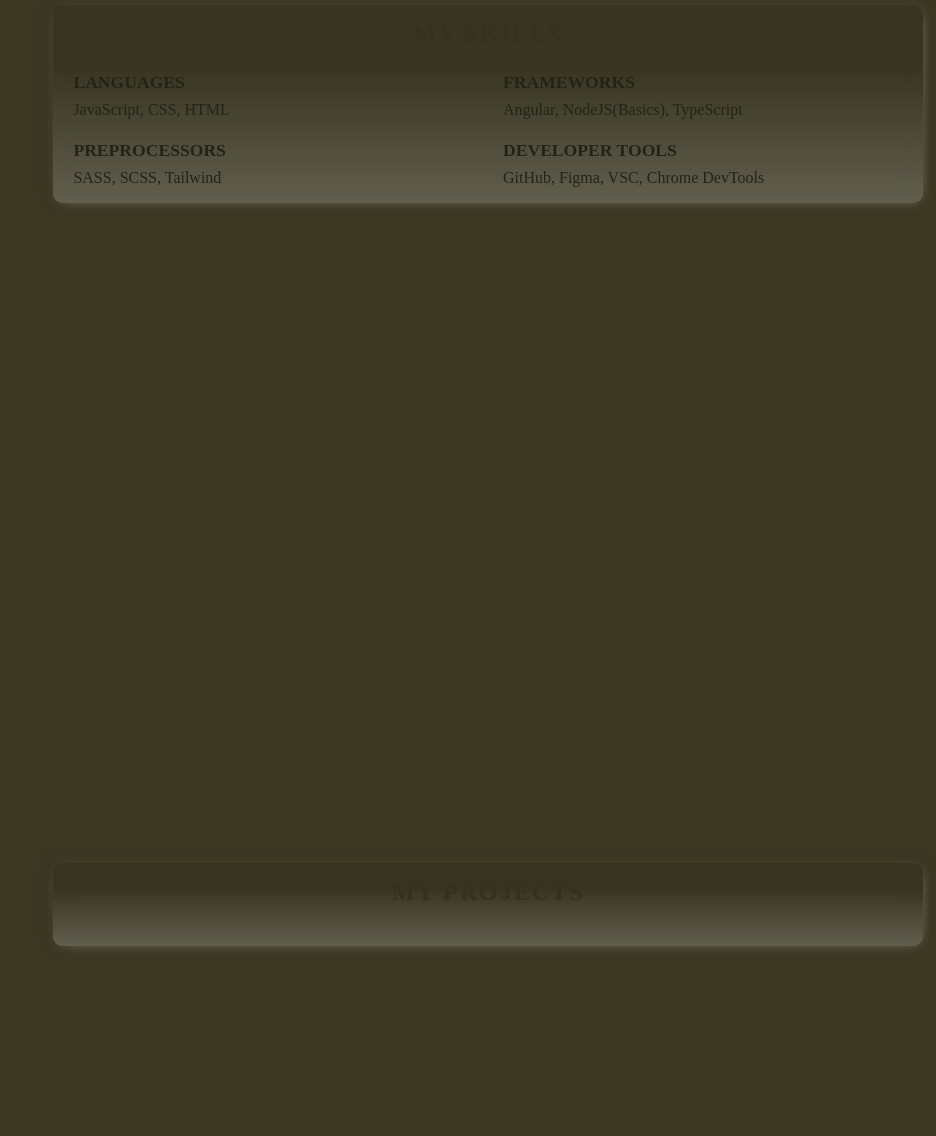
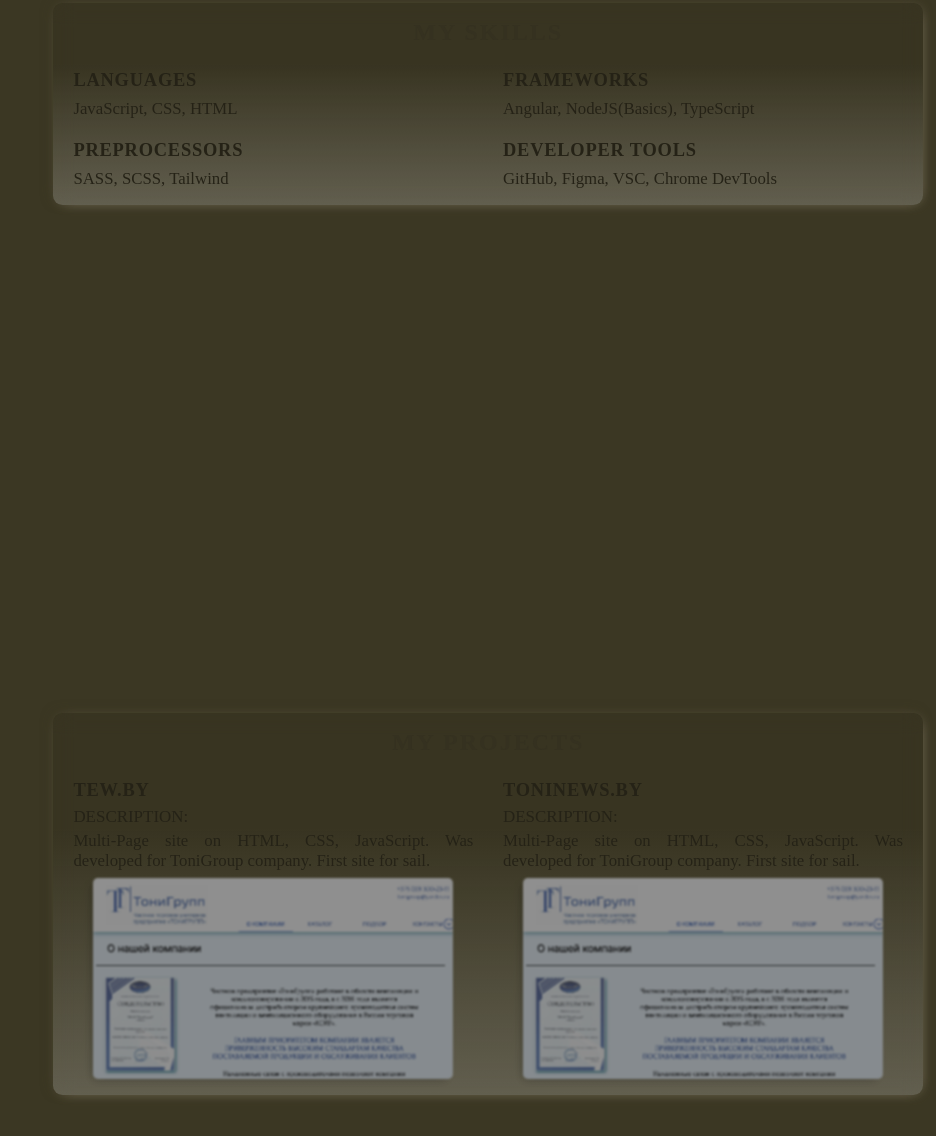
Before and after one commit to antonfiluta/CV-2025, a plain HTML site: page index.html in a window 1280 px wide. Shown: the part 1096-2232 px from the top of the page, without its empty margins (344-1280 px from the left). Drawn offline with Linux system fonts and the light colour scheme.

Commit message:
feat: fixes

```diff
--- a/index.html
+++ b/index.html
@@ -34,7 +34,7 @@
                 <h2 class="content__title">About Me</h2>
                 <div class="content__flex">
                     <div class="content__chunk">
-                        <h3 class="content__subtitle">Education</h3>
+                        <h3 class="content__subtitle1">Education</h3>
                         <p class="content__text">In 2024, I proudly graduated from high school with a gold medal. Now, I
                             am a student at the BSUIR.</p>
                         <p class="content__text">Also recently I earned a certificate for successfully completing the
@@ -44,7 +44,7 @@
                             I’m thrilled to continue improving!</p>
                     </div>
                     <div class="content__chunk">
-                        <h3 class="content__subtitle">Experience</h3>
+                        <h3 class="content__subtitle1">Experience</h3>
                         <p class="content__text">At 16, I took my first big step into the world of web development by
                             selling my first multi-page website tew.by. By 17, I sold my second website on Angular, news.tonigroup.by.</p>
                         <p class="content__text">In between these projects, I took on many others to
@@ -52,7 +52,7 @@
                             can check out the My Projects tab.</p>
                     </div>
                     <div class="content__chunk">
-                        <h3 class="content__subtitle">Goal</h3>
+                        <h3 class="content__subtitle1">Goal</h3>
                         <p class="content__text">My ultimate aim is to become a skilled Full Stack Developer and create
                             remarkable websites using modern technologies. I'm dedicated to this goal and continually
                             push myself to improve.</p>
@@ -60,7 +60,7 @@
                             tackle challenges on Codewars to sharpen my logical abilities.</p>
                     </div>
                     <div class="content__chunk">
-                        <h3 class="content__subtitle">Hobby</h3>
+                        <h3 class="content__subtitle1">Hobby</h3>
                         <p class="content__text">To be truly effective, it's essential to rest and recharge.</p>
                         <p class="content__text">So, I find joy in reading, I open up new worlds of knowledge and
                             fantastic adventures. Playing the guitar brings wonderful melodies into my life. And I am keen on sport, I like to keep my body fit.</p>
@@ -73,19 +73,19 @@
                 <h2 class="content__title">My Skills</h2>
                 <div class="content__flex">
                     <div class="content__chunk">
-                        <h3 class="content__subtitle">Languages</h3>
+                        <h3 class="content__subtitle1">Languages</h3>
                         <p class="content__text">JavaScript, CSS, HTML</p>
                     </div>
                     <div class="content__chunk">
-                        <h3 class="content__subtitle">frameworks</h3>
+                        <h3 class="content__subtitle1">frameworks</h3>
                         <p class="content__text">Angular, NodeJS(Basics), TypeScript</p>
                     </div>
                     <div class="content__chunk">
-                        <h3 class="content__subtitle">preprocessors</h3>
+                        <h3 class="content__subtitle1">preprocessors</h3>
                         <p class="content__text">SASS, SCSS, Tailwind</p>
                     </div>
                     <div class="content__chunk">
-                        <h3 class="content__subtitle">developer tools</h3>
+                        <h3 class="content__subtitle1">developer tools</h3>
                         <p class="content__text">GitHub, Figma, VSC, Chrome DevTools</p>
                     </div>
                 </div>
@@ -96,7 +96,20 @@
                 <h2 class="content__title">My projects</h2>
                 <div class="content__flex">
                     <div class="content__chunk">
-
+                        <h3 class="content__subtitle1">Tew.by</h3>
+                        <p class="content__subtitle2">Description:</p>
+                        <p class="content__text">Multi-Page site on HTML, CSS, JavaScript. Was developed for ToniGroup company. First site for sail.</p>
+                        <a class="project__img__box" href="https://tew.by/index.html">
+                            <img src="assets/images/photos/tew.png" alt="tew.by" class="project__img">
+                        </a>
+                    </div>
+                    <div class="content__chunk">
+                        <h3 class="content__subtitle1">Toninews.by</h3>
+                        <p class="content__subtitle2">Description:</p>
+                        <p class="content__text">Multi-Page site on HTML, CSS, JavaScript. Was developed for ToniGroup company. First site for sail.</p>
+                        <a class="project__img__box" href="https://tew.by/index.html">
+                            <img src="assets/images/photos/tew.png" alt="tew.by" class="project__img">
+                        </a>
                     </div>
                 </div>
             </div>
@@ -114,19 +127,19 @@
                             <span class="content__text">Email:</span>
                             <span class="content__text">antonfiluta2.0@mail.ru</span>
 
-                            <img src="assets/images/icons/instagram.png" alt="instagram" class="contact__img">
+                            <img src="assets/images/icons/insta.png" alt="instagram" class="contact__img" style="scale: 1.13">
                             <span class="content__text">Instagram:</span>
                             <span class="content__text">@anton.filuta</span>
 
-                            <img src="assets/images/icons/smartphone.png" alt="smartphone" class="contact__img">
+                            <img src="assets/images/icons/smartphone.png" alt="smartphone" class="contact__img" style="scale: 1.08">
                             <span class="content__text">Number:</span>
                             <span class="content__text">+375 (29) 927-77-75</span>
 
-                            <img src="assets/images/icons/discord.png" alt="discord" class="contact__img">
+                            <img src="assets/images/icons/discord.png" alt="discord" class="contact__img" style="scale: 1.15">
                             <span class="content__text">Discord:</span>
                             <span class="content__text">@antonfiluta</span>
 
-                            <img src="assets/images/icons/linkedin.png" alt="linkedin" class="contact__img">
+                            <img src="assets/images/icons/in.png" alt="linkedin" class="contact__img" style="scale: 1.15; margin-right: -1px;">
                             <span class="content__text">LinkedIn:</span>
                             <span class="content__text">Anton Filiuta</span>
                     </div>
--- a/styles/content.css
+++ b/styles/content.css
@@ -64,21 +64,26 @@
     width: 100%;
 }
 
-.content__chunk.contacts {
-    width: min-content;
-    margin-left: 1rem;
-}
-
-.content__subtitle {
-    font-size: 1.1rem;
+.content__subtitle1 {
+    font-size: 1.15rem;
+    letter-spacing: 0.05rem;
     text-transform: uppercase;
     text-align: left;
     font-family: GaramT;
 }
 
+.content__subtitle2 {
+    font-size: 1.06rem;
+    text-transform: uppercase;
+    text-align: left;
+    margin-bottom: -0.3rem;
+    margin-top: -0.1rem;
+    font-family: GaramT;
+}
+
 .content__text {
     font-family: GaramT;
-    font-size: 1rem;
+    font-size: 1.05rem;
     text-align: justify;
 }
 
@@ -87,7 +92,34 @@
 }
 
 
+.project__img__box {
+    width: 100%;
+    display: block;
+    padding: 0 20px;
+}
 
+.project__img {
+    display: block;
+    position: relative;
+    width: 100%;
+    border-radius: 5px;
+    filter: blur(1px) brightness(0.8);
+    transition: 0.25s;
+    box-shadow: -3px 3px 10px -3px rgba(0, 0, 0, 0.3);
+}
+
+.project__img::after {
+    content: 'Go';
+    position: absolute;
+    width: 10px;
+    height: 10px;
+    background-color: black;
+}
+
+.project__img__box:hover .project__img {
+    filter: blur(0px) brightness(1);
+    box-shadow: -4px 4px 10px -3px rgba(0, 0, 0, 0.3);
+}
 
 
 /* #contact */
@@ -97,6 +129,7 @@
     width: min-content;
     grid-template-columns: 1rem 1fr 1fr;
     gap: 0.6rem 0.4rem;
+    align-items: center;
 }
 
 .contacts__wrapper .content__text {
```
Also changed, not shown: assets/images/icons/in.png (added), assets/images/icons/insta.png (added), assets/images/icons/instagram.png (deleted), assets/images/icons/linkedin.png (deleted), assets/images/photos/news.png (added), assets/images/photos/tew.png (added).
